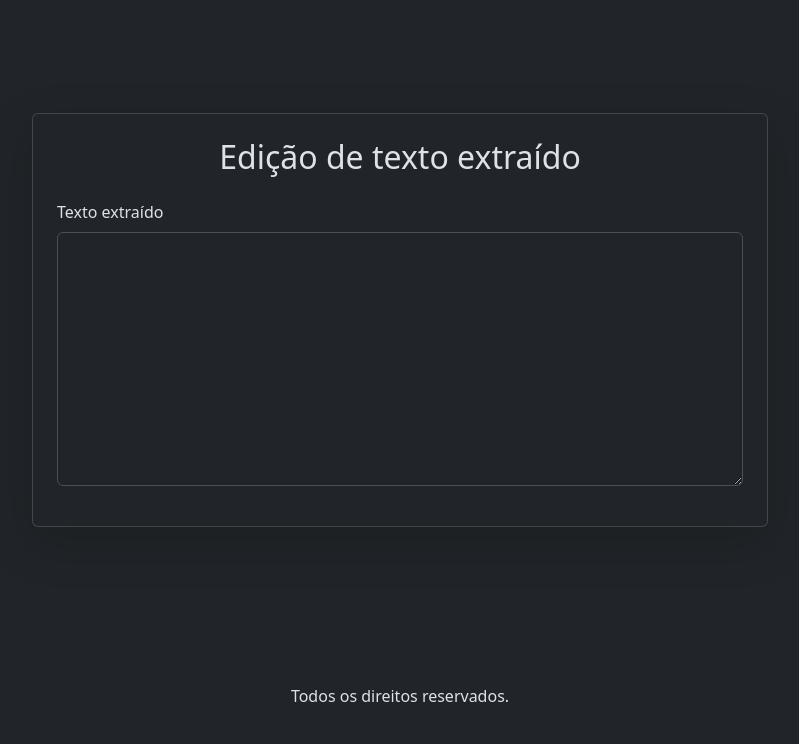
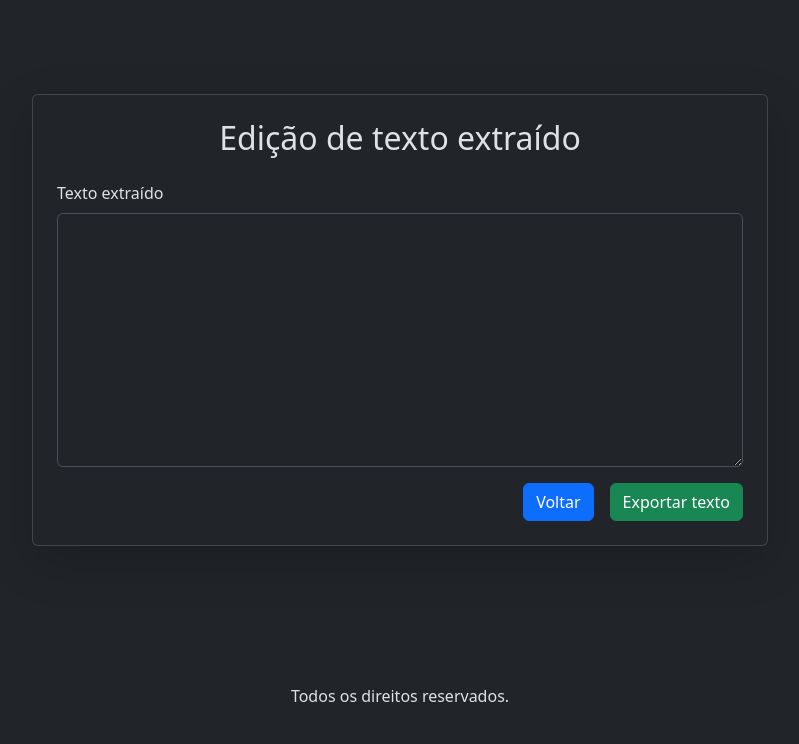
Before and after one commit to rafaelblima22/desenvolvedor_python_qua.544.003, a Flask app: template Parte07-Flask/05_captura_de_texto/templates/extracao.html in a window 1280 px wide. Shown: the part 56-800 px from the top of the page, without its empty margins (240-1039 px from the left). Run offline with Flask 3, Linux system fonts and the light colour scheme; the template is opened without the code that fills it, so the values that code supplies are empty.

Commit message:
Aula do dia 21/09/2026

```diff
--- a/Parte07-Flask/05_captura_de_texto/app.py
+++ b/Parte07-Flask/05_captura_de_texto/app.py
@@ -1,4 +1,6 @@
-from flask import Flask, render_template, request
+from flask import Flask, render_template, request, send_file
+import easyocr
+import io
 
 app = Flask(__name__)
 
@@ -6,9 +8,30 @@ app = Flask(__name__)
 def inex():
     return render_template("index.html")
 
-@app.route("/textoExtraido")
+@app.route("/textoExtraido", methods = ['POST'])
 def extrair_texto():
-    return render_template("extracao.html")
+    if 'imagem' not in request.files:
+        return 'Nenhuma imagem enviada', 400
+    imagem = request.files['imagem']
+    if imagem.filename == '':
+        return 'Nenhuma imagem selecionada', 400
+    render = easyocr.Reader(['en','pt'], gpu=False)
+    result = render.readtext(imagem.read())
+    texto_extraido = ' '.join([res[1] for res in result])
+    return render_template("extracao.html", texto= texto_extraido)
+
+@app.route("/exportarTexto", methods = ['POST'])
+def exportar_texto():
+    if request.method == 'POST':
+        texto = request.form.get("texto","")
+        arquivo_buffer = io.BytesIO(texto.encode('utf-8'))
+        return send_file(
+            arquivo_buffer,
+            mimetype='text/pain',
+            as_attachment=True,
+            download_name='texto_extraido.txt'
+        )
+    return render_template("exportar_sucesso.html")
 
 if __name__ == ("__main__"):
     app.run(debug=True)
--- a/Parte07-Flask/05_captura_de_texto/templates/extracao.html
+++ b/Parte07-Flask/05_captura_de_texto/templates/extracao.html
@@ -7,7 +7,7 @@
                 <h2 class="card-title text-center mb-4">
                     Edição de texto extraído
                 </h2>
-                <form action="" method="POST">
+                <form action="/exportarTexto" method="POST">
                     <div class="mb-3">
                         <label for="texto" class="form-label">
                             Texto extraído
@@ -16,6 +16,14 @@
                             {{ texto or '' }}
                         </textarea>
                     </div>
+                    <div class="d-flex justify-content-end">
+                        <a href="/" class="btn btn-primary">
+                            Voltar
+                        </a>
+                        <button type="submit" class="btn btn-success ms-3">
+                            Exportar texto
+                        </button>
+                    </div>
                 </form>
             </div>
         </div>
--- a/Parte07-Flask/05_captura_de_texto/templates/index.html
+++ b/Parte07-Flask/05_captura_de_texto/templates/index.html
@@ -8,7 +8,7 @@
                     <h3 class="card-title text-center mb-4">
                         Extraia um texto de imagem aqui
                     </h3>
-                    <form action="" method="POST" enctype="multipart/form-data">
+                    <form action="/textoExtraido" method="POST" enctype="multipart/form-data">
                         <div class="mb-3">
                             <label for="imagem" class="form-label">
                                 Selecione uma imagem:
```
Also changed, not shown: Parte07-Flask/05_captura_de_texto/requirements.txt (added, +26 -0 lines), Parte07-Flask/05_captura_de_texto/templates/exportar_sucesso.html (added, +7 -0 lines).
